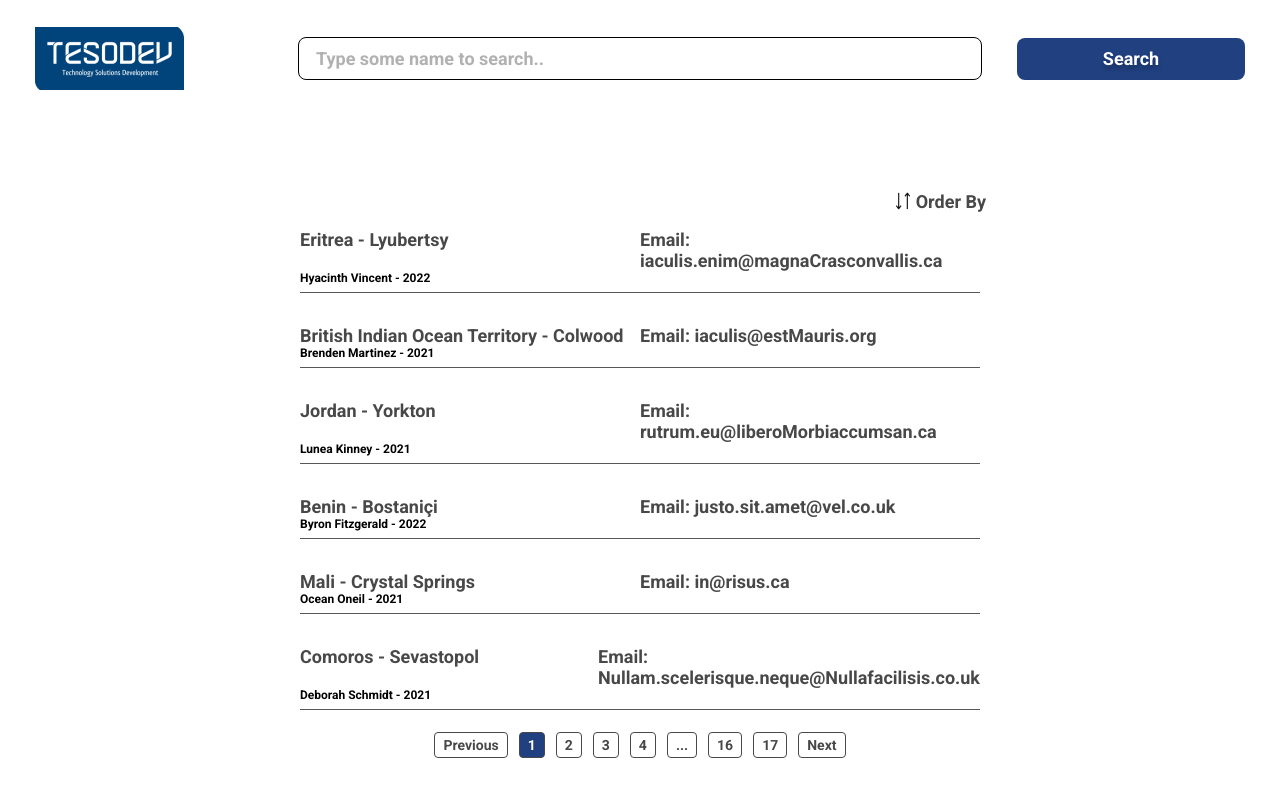
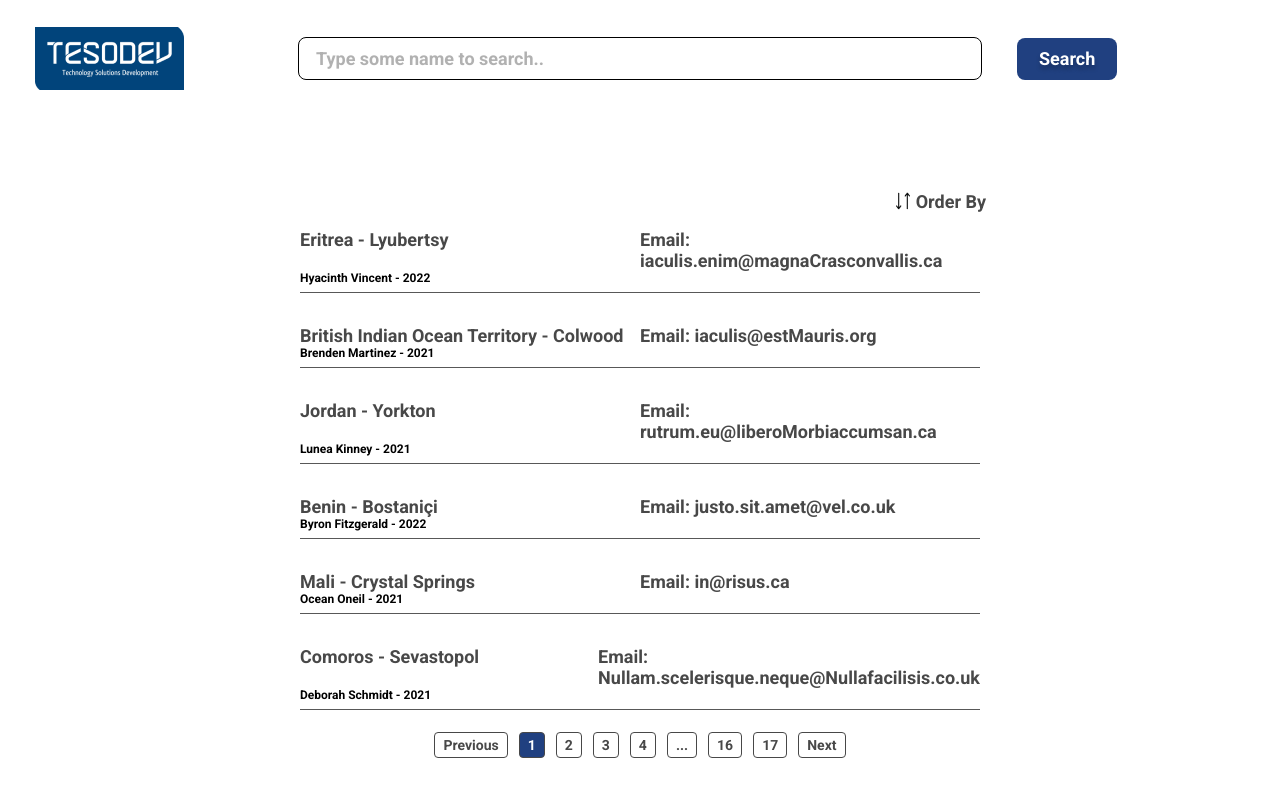
Before and after one commit to mfarukkoc/tesodev-case-study, a React (Create React App) app: page /result in a window 1280 px wide. Shown: the top 796 px of the page. Built offline with nearby package versions, Linux system fonts and the light colour scheme.

Commit message:
refactor(resultpage): Refactor search button style

```diff
--- a/src/pages/ResultPage.tsx
+++ b/src/pages/ResultPage.tsx
@@ -38,6 +38,10 @@ const CustomOrderByDropdown = styled(OrderByDropdown)`
 const FlexWrap = styled.div`
   display: flex;
   align-items: center;
+`;
+
+const MinContentButton = styled(Button)`
+  width: min-content;
 `;
 
 const ResultPage = () => {
@@ -87,7 +91,7 @@ const ResultPage = () => {
             setSearchValue(event.target.value);
           }}
         />
-        <Button
+        <MinContentButton
           onClick={() => {
             const newQueryParams = {
               ...queryParams,
@@ -105,7 +109,7 @@ const ResultPage = () => {
           }}
         >
           Search
-        </Button>
+        </MinContentButton>
       </HeaderRow>
       <ContentRow>
         <CustomOrderByDropdown
```
